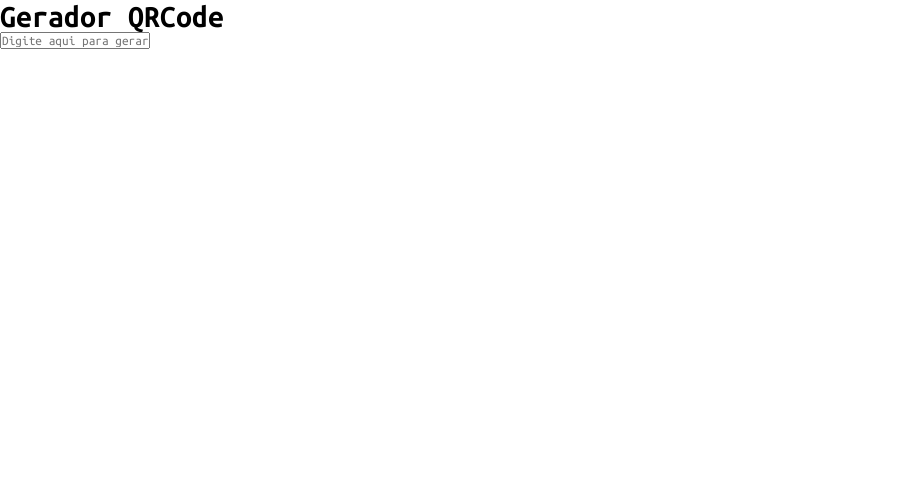
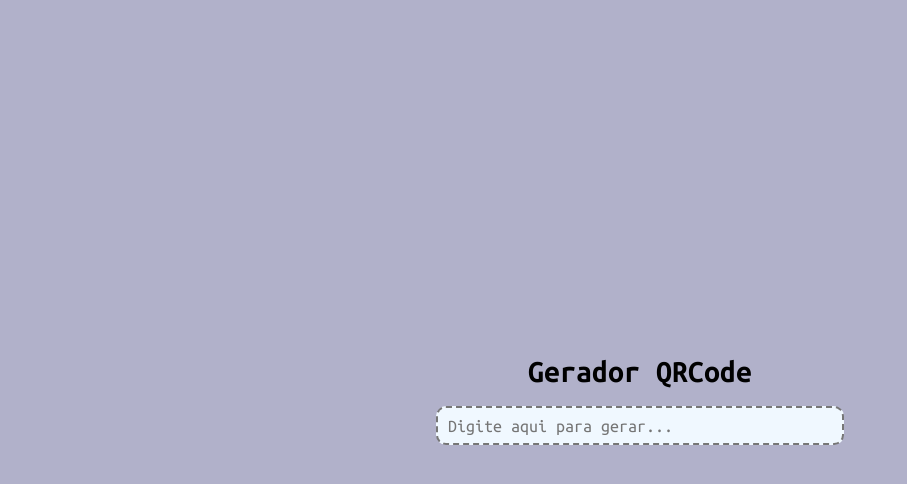
Before and after one commit to mathesbh/gerador-qrcode, a plain HTML site: page src/index.html in a window 1280 px wide. Shown: the whole page, without its empty margins (0-907 px from the left). Drawn offline with nearby package versions, Linux system fonts and the light colour scheme.

Commit message:
Definindo estilo

```diff
--- a/src/css/style.css
+++ b/src/css/style.css
@@ -3,3 +3,50 @@
   padding: 0;
   font-family: 'Ubuntu Mono', monospace;
 }
+
+body{
+  display: flex;
+  justify-content: center;
+  width: 100%;
+  height: 100%;
+  background-color: rgba(126, 126, 168,0.6);
+}
+
+main{
+  display: flex;
+  flex-direction: column;
+  justify-content: center;
+  align-items: center;
+  width: 80vh;
+  height: 100vh;
+}
+
+main input{
+  margin-top: 3%;
+  width: 60%;
+  min-width: 280px;
+  height: 15px;
+  border-style: dashed;
+  border-radius: 10px;
+  padding: 10px;
+  font-size: large;
+  background-color: aliceblue;
+}
+
+main input:hover{
+  cursor: pointer;
+  border-color: rgb(46, 46, 104);
+}
+
+main input:focus{
+  outline: none;
+  border-color: rgb(46, 46, 104);
+}
+
+main picture{
+  margin-top: 7%;
+}
+
+main picture img{
+  border: 15px solid gray;
+}
```
